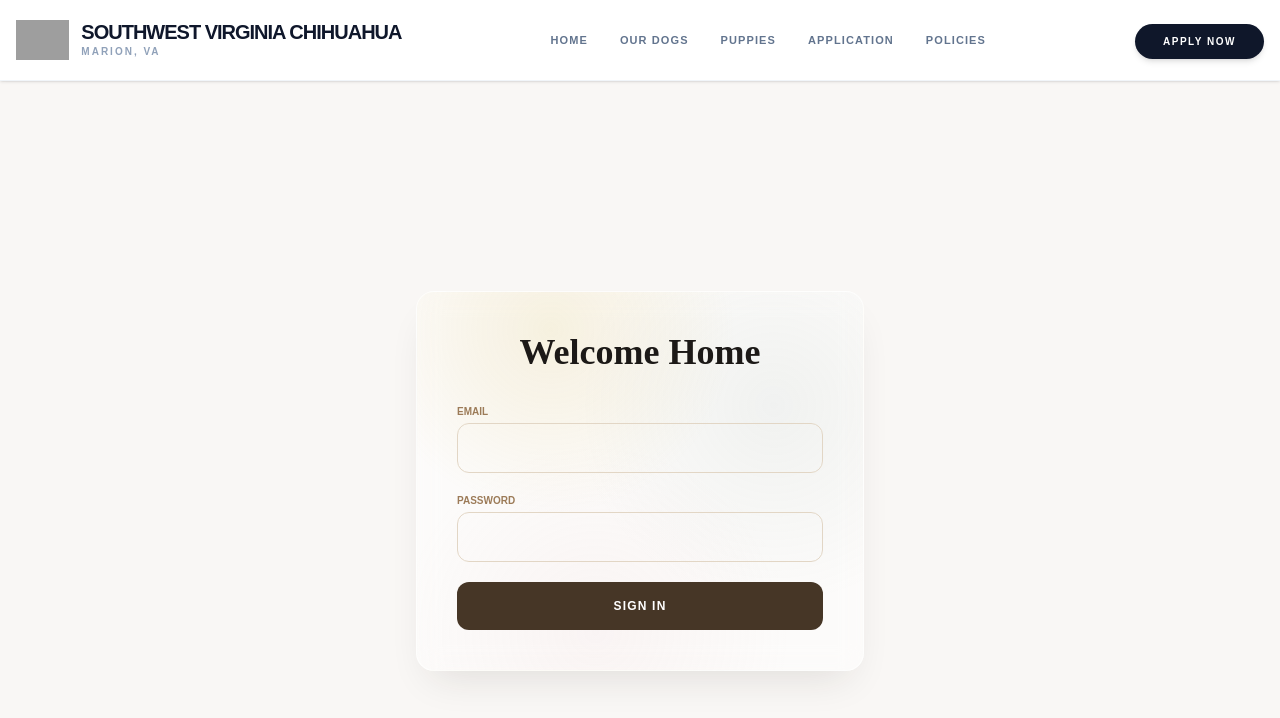
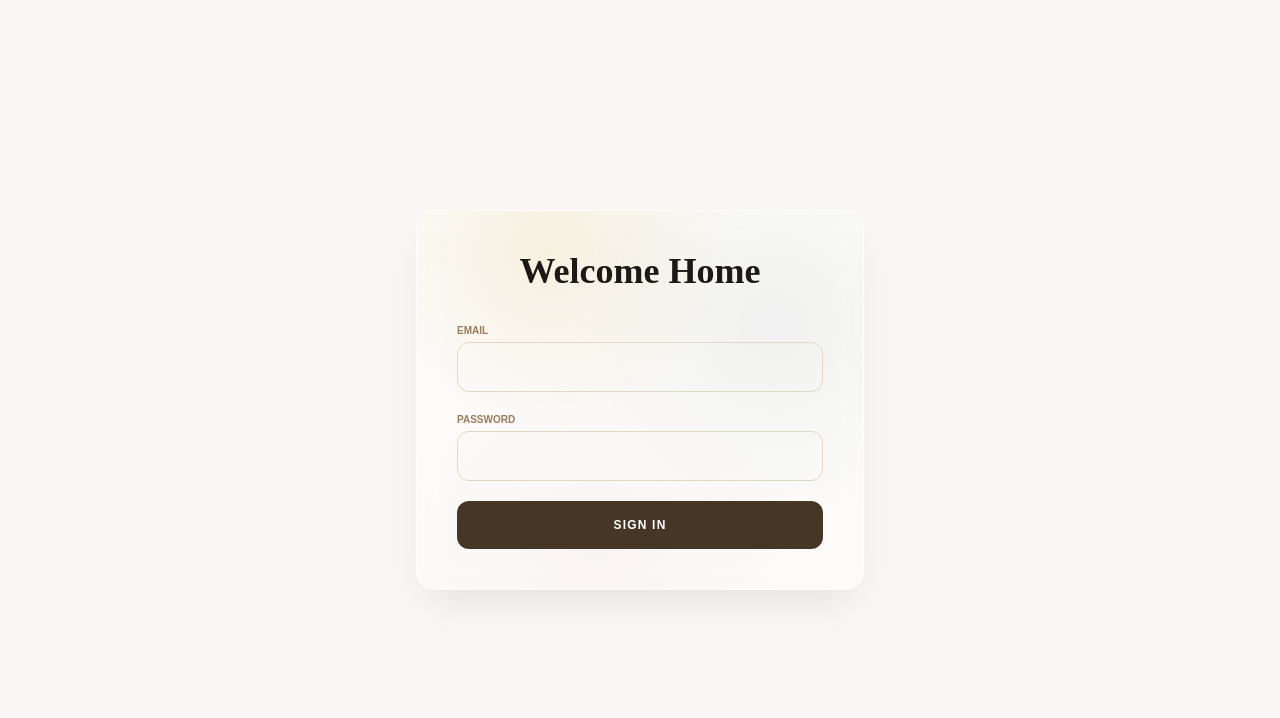
Before and after one commit to rawillia9801/swvapo, a Next.js app: page /portal/mypuppy in a window 1280 px wide. Shown: the top 718 px of the page. Built offline with nearby package versions, Linux system fonts and the light colour scheme; grey boxes are pictures that could not be loaded.

Commit message:
portal page

```diff
--- a/src/app/layout.tsx
+++ b/src/app/layout.tsx
@@ -1,6 +1,9 @@
+"use client";
+
 import type { Metadata } from "next";
 import { Geist, Geist_Mono } from "next/font/google";
-import Header from '@/components/Header'; // <-- 1. Imported the NEW Header instead of Navbar
+import Header from "@/components/Header";
+import { usePathname } from "next/navigation";
 import "./globals.css";
 
 const geistSans = Geist({
@@ -20,15 +23,19 @@ export const metadata: Metadata = {
 
 export default function RootLayout({
   children,
-}: Readonly<{
+}: {
   children: React.ReactNode;
-}>) {
+}) {
+
+  const pathname = usePathname();
+  const isPortal = pathname?.startsWith("/portal");
+
   return (
     <html lang="en">
-      <body className={`${geistSans.variable} ${geistMono.variable} antialiased bg-stone-50 text-stone-900`}>
-
-        {/* 2. Used the NEW Header here */}
-        <Header />
+      <body
+        className={`${geistSans.variable} ${geistMono.variable} antialiased bg-stone-50 text-stone-900`}
+      >
+        {!isPortal && <Header />}
 
         {children}
       </body>
--- /dev/null
+++ b/src/components/ConditionalHeader.tsx
@@ -0,0 +1,14 @@
+"use client";
+
+import { usePathname } from "next/navigation";
+import Header from "@/components/Header";
+
+export default function ConditionalHeader() {
+  const pathname = usePathname();
+
+  if (pathname.startsWith("/portal")) {
+    return null;
+  }
+
+  return <Header />;
+}
```
